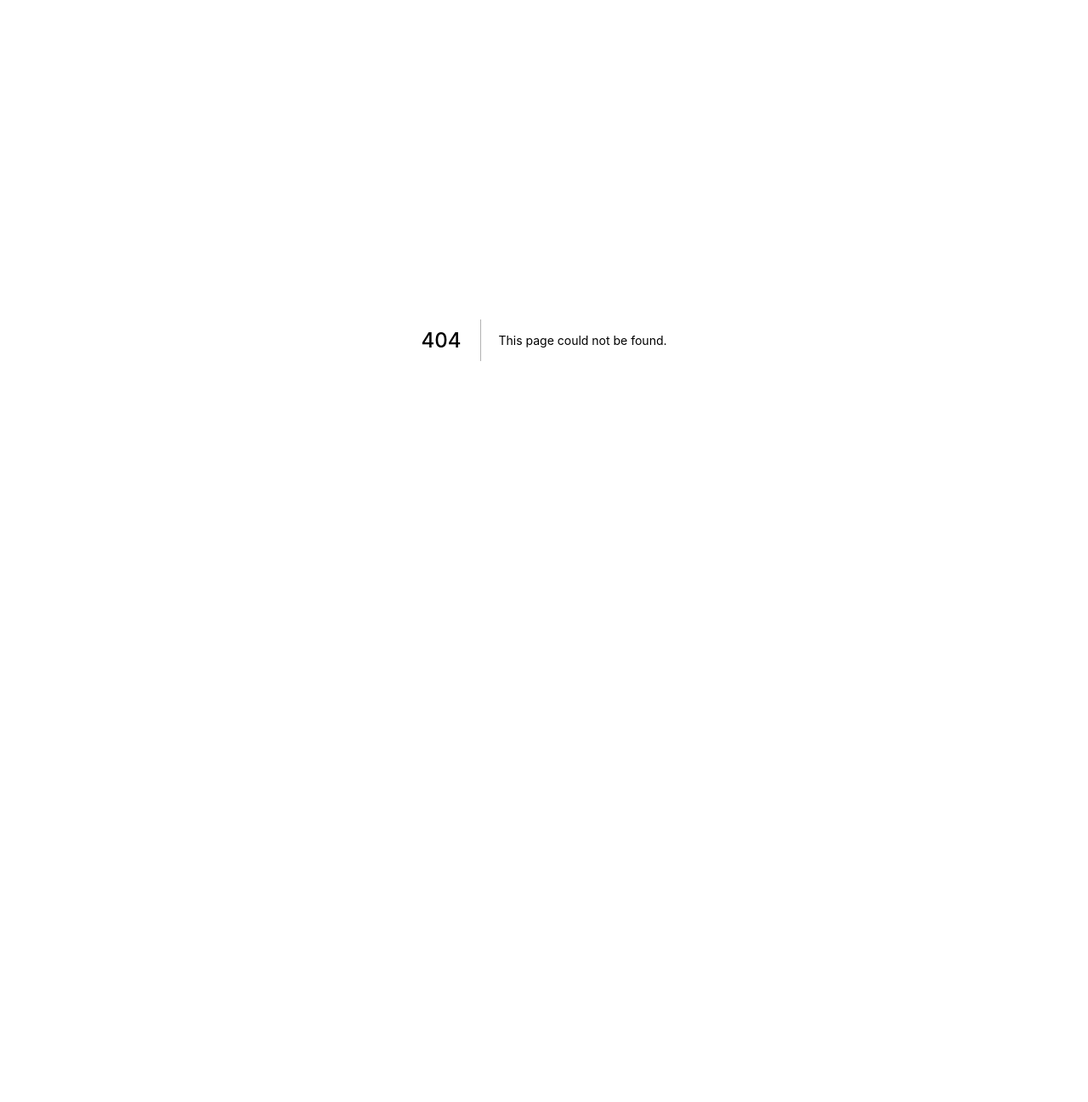
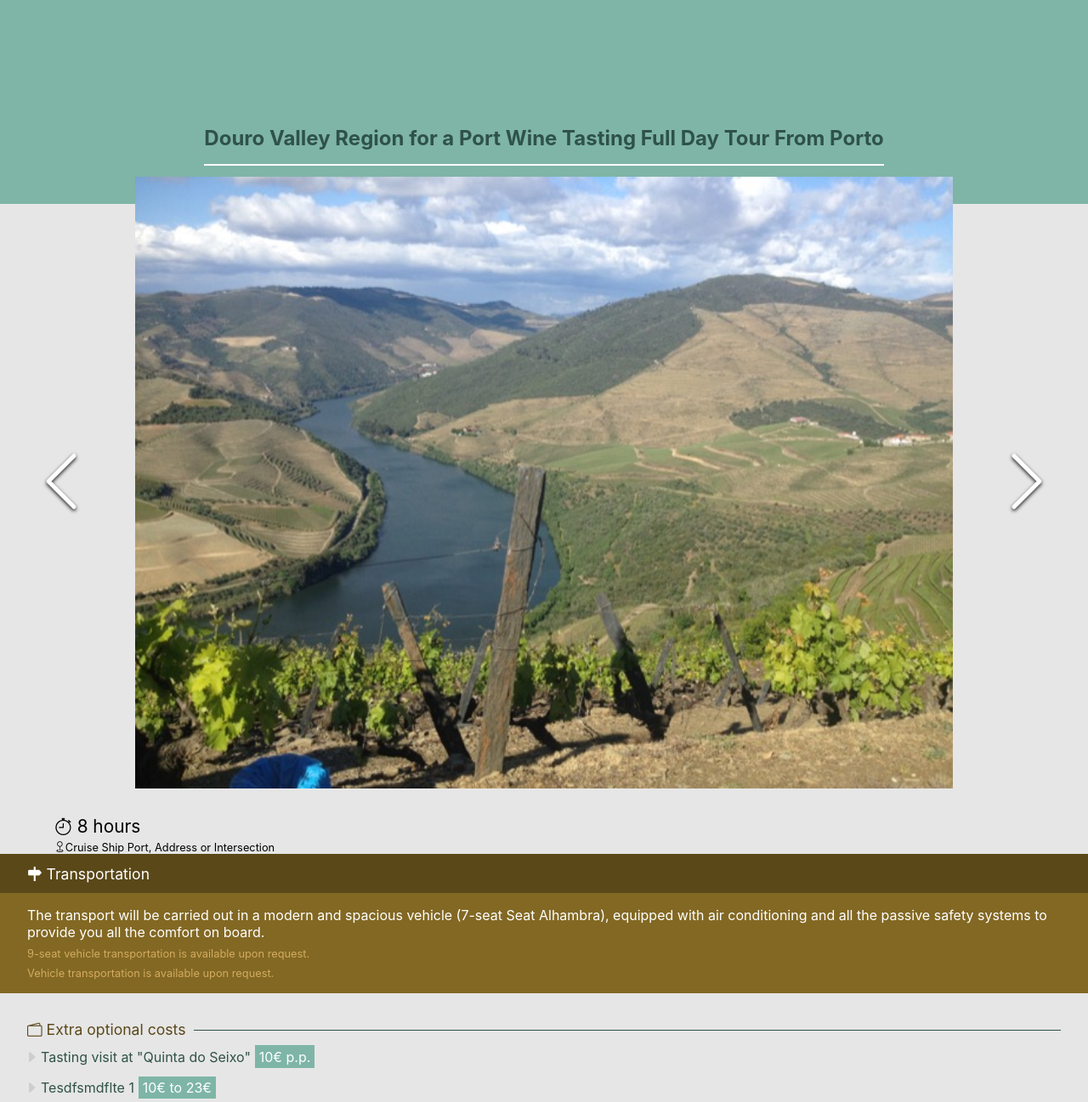
Before and after one commit to bedgarone/myriverplace, a Next.js app: page /tours/tour in a window 1280 px wide. Before the commit this address had no page. Shown: the top 1297 px of the page at 85% size. Before the commit the page ends 800 px from the top, so only its background shows below. Built offline with nearby package versions, Linux system fonts and the light colour scheme.

Commit message:
tours page structure

```diff
--- /dev/null
+++ b/components/Footer.js
@@ -0,0 +1,15 @@
+import React from "react";
+
+const Footer = () => {
+  const year = new Date().getFullYear();
+  return (
+    <div className="footer">
+      My River Place {year} &#169;{" "}
+      <a href="https://github.com/bedgarone" target="_blank">
+        bedgarone
+      </a>
+    </div>
+  );
+};
+
+export default Footer;
--- a/pages/index.js
+++ b/pages/index.js
@@ -1,5 +1,6 @@
 import Head from "next/head";
 import ApartCard from "../components/ApartCard";
+import Footer from "../components/Footer";
 import TourCard from "../components/TourCard";
 
 export default function Home() {
@@ -26,6 +27,7 @@ export default function Home() {
           </div>
           <TourCard />
         </div>
+        <Footer />
       </main>
     </div>
   );
--- /dev/null
+++ b/pages/tours/tour.js
@@ -0,0 +1,88 @@
+import React from "react";
+import ImageGallery from "react-image-gallery";
+import Footer from "../../components/Footer";
+
+const Tour = () => {
+  const images = [
+    {
+      original: "/assets/tastingtour.png",
+      thumbnail: "/assets/tastingtour.png",
+    },
+    {
+      original: "/assets/main02.jpg",
+      thumbnail: "/assets/main02.jpg",
+    },
+  ];
+  return (
+    <div className="tour-backg">
+      <div className="tour-main-tab">
+        <div className="tour-main-container">
+          <div className="title">
+            Douro Valley Region for a Port Wine Tasting Full Day Tour From Porto
+          </div>
+        </div>
+      </div>
+      <div className="tour-slider">
+        <ImageGallery
+          items={images}
+          showThumbnails={false}
+          showFullscreenButton={false}
+          showPlayButton={false}
+        />
+      </div>
+      <div className="tour-main-details gen-padding">
+        <div className="time">
+          <i class="bi bi-stopwatch"></i> 8 hours
+        </div>
+        <div className="meet-point">
+          <i class="bi bi-geo"></i>Cruise Ship Port, Address or Intersection
+        </div>
+      </div>
+      <div className="transportation">
+        <div>
+          <i class="bi bi-signpost-fill"></i>
+          Transportation
+        </div>
+      </div>
+      <div className="transp-description">
+        The transport will be carried out in a modern and spacious vehicle
+        (7-seat Seat Alhambra), equipped with air conditioning and all the
+        passive safety systems to provide you all the comfort on board.
+        <div className="option">
+          9-seat vehicle transportation is available upon request.
+        </div>
+        <div className="option">
+          Vehicle transportation is available upon request.
+        </div>
+      </div>
+      <div className="tour-section gen-margin gen-mt">
+        <i class="bi bi-wallet2"></i>Extra optional costs
+        <div className="divider"></div>
+      </div>
+      <div className="extra-costs gen-margin">
+        <div className="item">
+          <i className="bi bi-caret-right-fill"></i>Tasting visit at "Quinta do
+          Seixo"
+          <div className="value">10€ p.p.</div>
+        </div>
+        <div className="item">
+          <i className="bi bi-caret-right-fill"></i>Tesdfsmdflte 1{" "}
+          <div className="value">10€ to 23€</div>
+        </div>
+        <div className="item">
+          <i className="bi bi-caret-right-fill"></i>Tesdfsmdflte 1{" "}
+          <div className="value">23€</div>
+        </div>
+      </div>
+      <div className="book-apt gen-mt">
+        Book this tour on
+        <div className="book-btn">
+          <img src="/assets/airbnb.png" alt="airbnb logo" />
+        </div>
+      </div>
+      <Footer />
+    </div>
+  );
+};
+
+export default Tour;
--- a/styles/styles.scss
+++ b/styles/styles.scss
@@ -7,6 +7,8 @@ $brown: #5a4818;
 $beige: #e8d0b3;
 $text: rgb(26, 26, 26);
 $greybeige: #f5f2ef;
+
+$darkteal: darken($teal, 35%);
 
 .main {
   min-height: 100vh;
@@ -200,7 +202,7 @@ $greybeige: #f5f2ef;
 
 .cover-dark {
   position: absolute;
-  background-color: rgba(0, 0, 0, 0.6);
+  background-color: rgba(0, 0, 0, 0.5);
   height: 100%;
   width: 100%;
 }
@@ -221,6 +223,24 @@ $greybeige: #f5f2ef;
   }
   .divider {
     border-top: 1px solid $gold;
+    width: 100%;
+    margin: 2px 0 0 10px;
+  }
+}
+
+.tour-section {
+  display: flex;
+  flex-direction: row;
+  align-items: center;
+  color: $brown;
+  font-size: 1.1em;
+  white-space: nowrap;
+  margin-bottom: 0.5rem;
+  i {
+    margin-right: 5px;
+  }
+  .divider {
+    border-top: 1px solid $darkteal;
     width: 100%;
     margin: 2px 0 0 10px;
   }
@@ -312,6 +332,112 @@ $greybeige: #f5f2ef;
   }
   img {
     height: 2rem;
-    margin-top: 3px;
+    margin-top: 5px;
   }
 }
+
+.footer {
+  background-color: $brown;
+  padding: 0.7rem;
+  font-size: 0.7em;
+  color: $gold;
+  text-align: center;
+  a:hover {
+    color: lighten($gold, 10%);
+    cursor: pointer;
+  }
+}
+
+.grey-backg {
+  background-color: #f5f2ef;
+  padding: 1rem 0;
+}
+
+.tour-main-tab {
+  display: flex;
+  flex-direction: column;
+  align-items: center;
+  justify-content: flex-end;
+  height: 15rem;
+  background-color: $teal;
+}
+
+.tour-backg {
+  background-color: #e6e6e6;
+}
+
+.tour-slider {
+  position: relative;
+  margin: -2rem 2rem 2rem 2rem;
+}
+
+.tour-main-container {
+  position: absolute;
+  display: flex;
+  flex-direction: column;
+  align-items: center;
+  margin-bottom: 2rem;
+  .title {
+    font-size: 1.5em;
+    color: $darkteal;
+    font-weight: 700;
+    margin: 0.8rem 2rem;
+    padding-bottom: 1rem;
+    border-bottom: 2px solid white;
+  }
+}
+
+.extra-costs {
+  display: flex;
+  flex-direction: column;
+  .item {
+    display: flex;
+    flex-direction: row;
+    align-items: center;
+    margin: 0 10px 10px 0;
+    color: $darkteal;
+  }
+  i {
+    color: rgba(0, 0, 0, 0.1);
+    margin-left: -3px;
+    margin-right: 3px;
+  }
+  .value {
+    background-color: $teal;
+    color: white;
+    padding: 0.2rem 0.3rem;
+    margin-left: 5px;
+    white-space: nowrap;
+  }
+}
+
+.transportation {
+  background-color: $brown;
+  color: white;
+  padding: 0.8rem 2rem;
+  font-size: 1.1em;
+  i {
+    margin-right: 5px;
+  }
+}
+.transp-description {
+  background-color: lighten($brown, 10%);
+  padding: 1rem 2rem;
+  color: white;
+  .option {
+    color: $gold;
+    font-size: 0.8em;
+    padding-top: 0.5rem;
+  }
+}
+
+.tour-main-details {
+  margin-left: 2rem;
+  .time {
+    font-size: 1.3em;
+    margin-bottom: 0.3rem;
+  }
+  .meet-point {
+    font-size: 0.8em;
+  }
+}
```
Also changed, not shown: pages/apartments/apart.js (+16 -8 lines).
